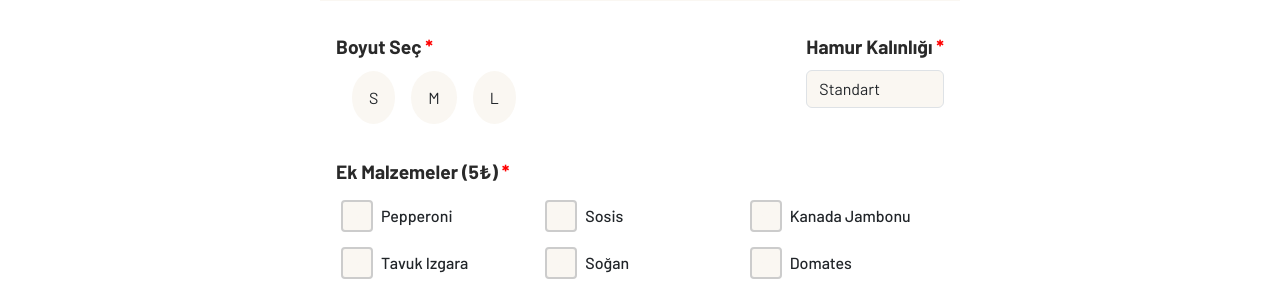
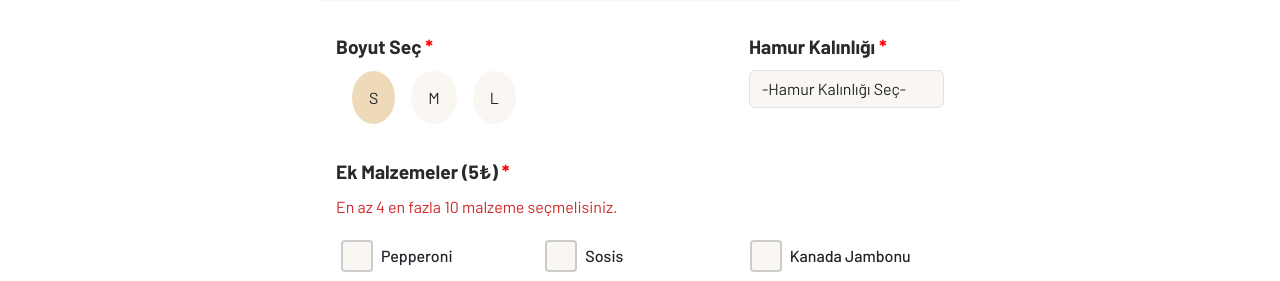
Before and after one commit to anilteoman/fsweb-s8-challenge-pizza, a React (Vite) app: page /SiparisSayfa in a window 1280 px wide. Shown: the part 653-934 px from the top of the page. Built offline with nearby package versions, Linux system fonts and the light colour scheme; a web font is replaced by a local one.

Commit message:
IT2 - DONE

```diff
--- a/src/App.css
+++ b/src/App.css
@@ -259,12 +259,12 @@
 }
 
 /* Show the checkmark when checked */
-.container input:checked ~ .checkmark:after {
+.boyutContainer input:checked ~ .checkmark:after {
   display: block;
 }
 
 /* Style the checkmark/indicator */
-.container .checkmark:after {
+.boyutContainer .checkmark:after {
   left: 9px;
   top: 5px;
   width: 5px;
--- a/src/components/SiparisForm.jsx
+++ b/src/components/SiparisForm.jsx
@@ -36,15 +36,21 @@ const hataMesajlari = {
   malzemeler: "En az 4 en fazla 10 malzeme seçmelisiniz.",
 };
 
+const baseFiyat = 85.5;
+  const ekMalzemeFiyat = 5;
+
+  const initialMalzemeFiyat = 0;
+  const initialToplamFiyat = (baseFiyat + initialMalzemeFiyat) * 1;
+
 const SiparisForm = () => {
   const [formData, setFormData] = useState({
     isim: "",
-    boyut: "",
-    hamurKalinlik: "",
+    boyut: "S",
+    hamurKalinlik: "Standart",
     malzemeler: [],
     siparisNotu: "",
-    secimFiyat: "",
-    toplamFiyat: "",
+    secimFiyat: initialMalzemeFiyat,
+    toplamFiyat: initialToplamFiyat,
   });
 
   const [errors, setErrors] = useState({
@@ -57,23 +63,22 @@ const SiparisForm = () => {
   const history = useHistory();
 
   const [adet, setAdet] = useState(1);
-  const baseFiyat = 85.5;
-  const ekMalzemeFiyat = 5;
+
 
   const handleAdetChange = (change) => {
     setAdet((prev) => Math.max(1, prev + change));
   };
 
-  const ekMalFiyat = formData.malzemeler.length * ekMalzemeFiyat;
-  const toplam =
-    (baseFiyat + formData.malzemeler.length * ekMalzemeFiyat) * adet;
+  useEffect(() => {
+    const ekMalFiyat = formData.malzemeler.length * ekMalzemeFiyat;
+    const toplam = (baseFiyat + ekMalFiyat) * adet;
 
-  useEffect(() => {
-    setFormData({ ...formData, toplamFiyat: toplam });
-  }, [toplam]);
-  useEffect(() => {
-    setFormData({ ...formData, secimFiyat: ekMalFiyat });
-  }, [ekMalFiyat]);
+    setFormData((prev) => ({
+      ...prev,
+      secimFiyat: ekMalFiyat,
+      toplamFiyat: toplam,
+    }));
+  }, [formData.malzemeler, adet]);
 
   const handleChange = (event) => {
     const { name, value, type, checked } = event.target;
@@ -102,25 +107,20 @@ const SiparisForm = () => {
       }
     }
 
-    if (name === "malzemeler") {
-      if (formData.malzemeler.length < 4 || formData.malzemeler.length > 10) {
-        setErrors({ ...errors, [name]: true });
-      } else {
-        setErrors({ ...errors, [name]: false });
-      }
-    }
+
   };
 
   useEffect(() => {
-    if (
-      formData.isim.replaceAll(" ", "").length >= 3 &&
-      formData.malzemeler.length >= 4 &&
-      formData.malzemeler.length <= 10
-    ) {
-      setIsValid(true);
-    } else {
-      setIsValid(false);
-    }
+    const isimValid = formData.isim.replaceAll(" ", "").length >= 3;
+    const malzemeValid =
+      formData.malzemeler.length >= 4 && formData.malzemeler.length <= 10;
+
+    setIsValid(isimValid && malzemeValid);
+
+    setErrors({
+      isim: !isimValid,
+      malzemeler: !malzemeValid,
+    });
   }, [formData]);
 
   const handleSubmit = (event) => {
@@ -185,6 +185,7 @@ const SiparisForm = () => {
                       data-cy="boyutSmall"
                       type="radio"
                       value="S"
+                      checked={formData.boyut === "S"}
                       name="boyut"
                       onChange={handleChange}
                     />
@@ -222,6 +223,7 @@ const SiparisForm = () => {
                   onChange={handleChange}
                   style={{ background: "#faf7f2" }}
                 >
+                  <option value="Standart">-Hamur Kalınlığı Seç-</option>
                   <option value="Standart">Standart</option>
                   <option value="İnce Kenar">İnce Kenar</option>
                 </Input>
@@ -302,11 +304,11 @@ const SiparisForm = () => {
                   <p className="siparisToplam formBaslik">Sipariş Toplamı</p>
                   <div className="siparisVerSecimler acikgri">
                     <p>Seçimler</p>
-                    <p>{ekMalFiyat} ₺</p>
+                    <p>{formData.secimFiyat} ₺</p>
                   </div>
                   <div className="siparisVerToplam kirmizi bold">
                     <p>Toplam</p>
-                    <p>{toplam} ₺</p>
+                    <p>{formData.toplamFiyat} ₺</p>
                   </div>
                 </div>
                 <Button
```
